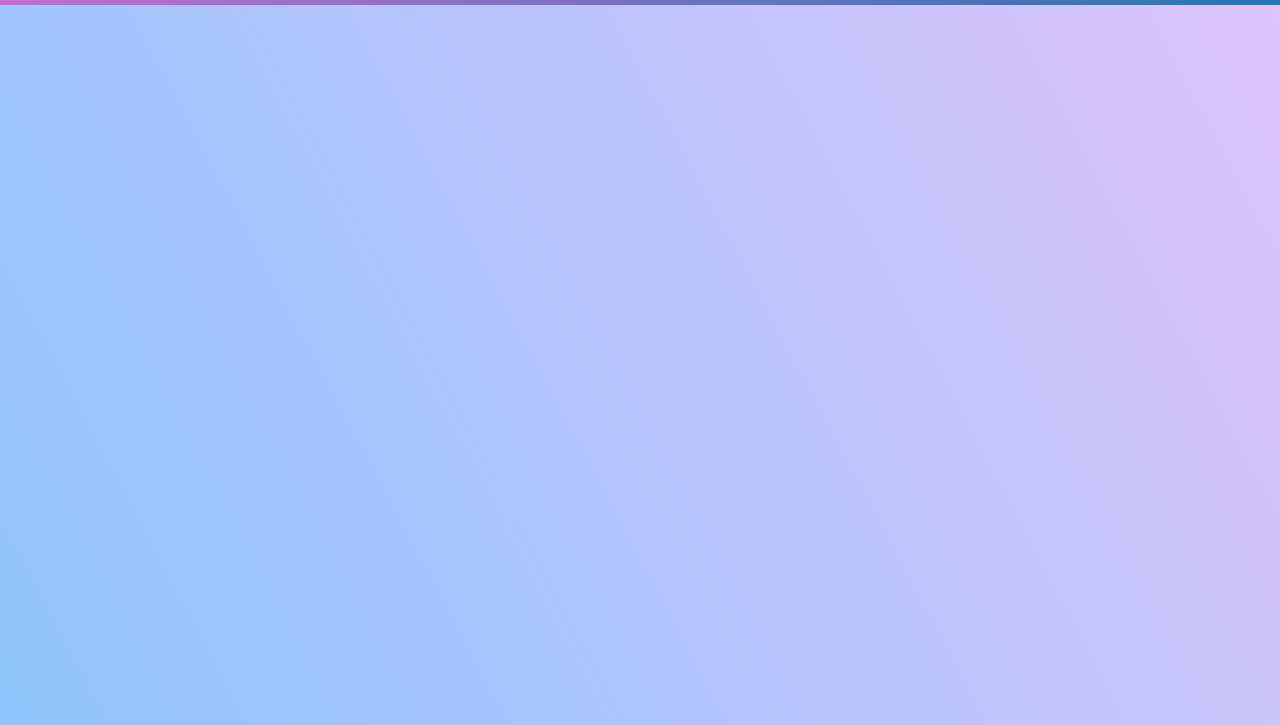
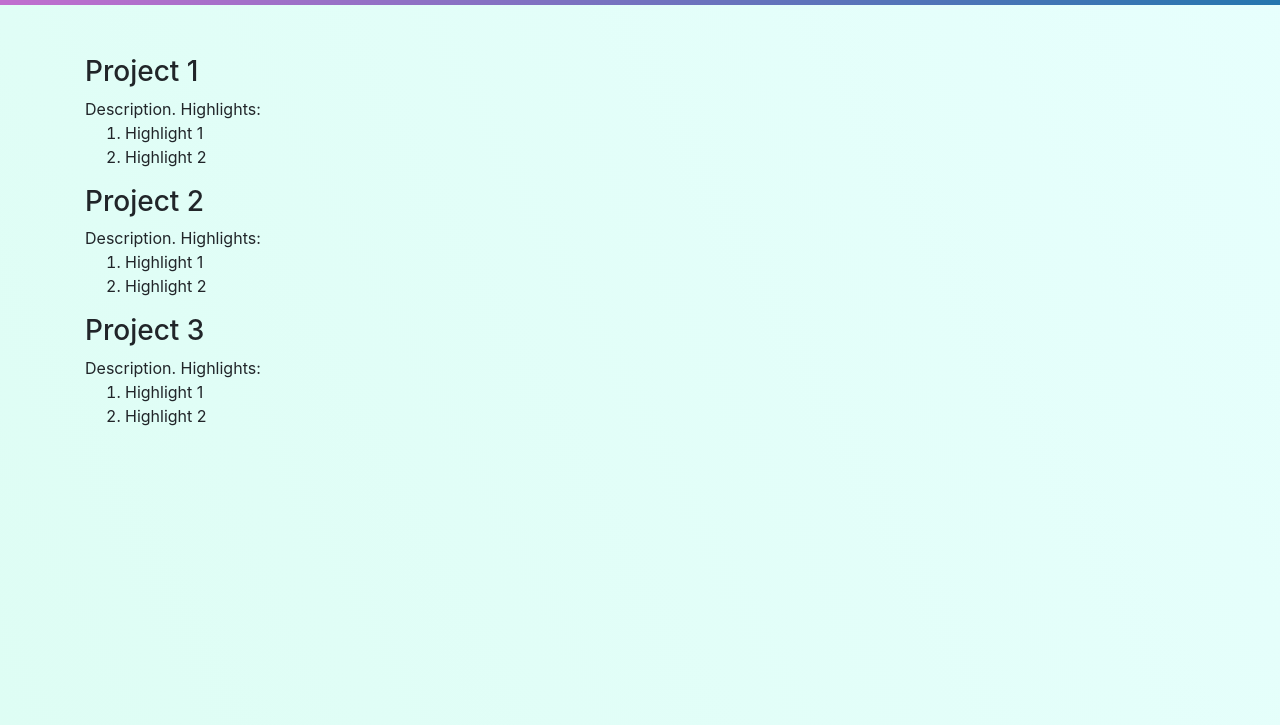
Before and after one commit to vedprakash2017/epione, a plain HTML site: page research.html in a window 1280 px wide. Shown: the part 75-800 px from the top of the page. Drawn offline with nearby package versions, Linux system fonts and the light colour scheme.

Commit message:
updated margin

```diff
--- a/research.html
+++ b/research.html
@@ -10,7 +10,7 @@
   body {
   box-sizing: border-box;
   background-color: #8EC5FC;
-  background-image: linear-gradient(62deg, #8EC5FC 0%, #E0C3FC 100%);
+  background-image: linear-gradient(62deg, #DEFDF4 0%, #E7FFFD 100%);
 }
 nav {
       background-image: linear-gradient(260deg, #2376ae 0%, #c16ecf 100%);
@@ -56,8 +56,29 @@ Indian Institute of Technology (IIT), Kharagpur, India<a></div>
 </nav>
 
 
-<div>
+<div class="container" style="margin-top: 50">
+  <h3 class="bottomspace">Project 1</h2>
+      Description. Highlights:
+      <ol list-style-type: decimal>
+        <li class="bottomspace">Highlight 1</li>
 
+        <li class="bottomspace">Highlight 2</li>
+      </ol>
+  <h3 class="bottomspace">Project 2</h2>
+      Description. Highlights:
+      <ol list-style-type: decimal>
+        <li class="bottomspace">Highlight 1</li>
+
+        <li class="bottomspace">Highlight 2</li>
+      </ol>
+  <h3 class="bottomspace">Project 3</h2>
+      Description. Highlights:
+      <ol list-style-type: decimal>
+        <li class="bottomspace">Highlight 1</li>
+
+        <li class="bottomspace">Highlight 2</li>
+      </ol>
+</div>
 
 </div>
 
```
Also changed, not shown: publications.html (+1 -1 lines).
